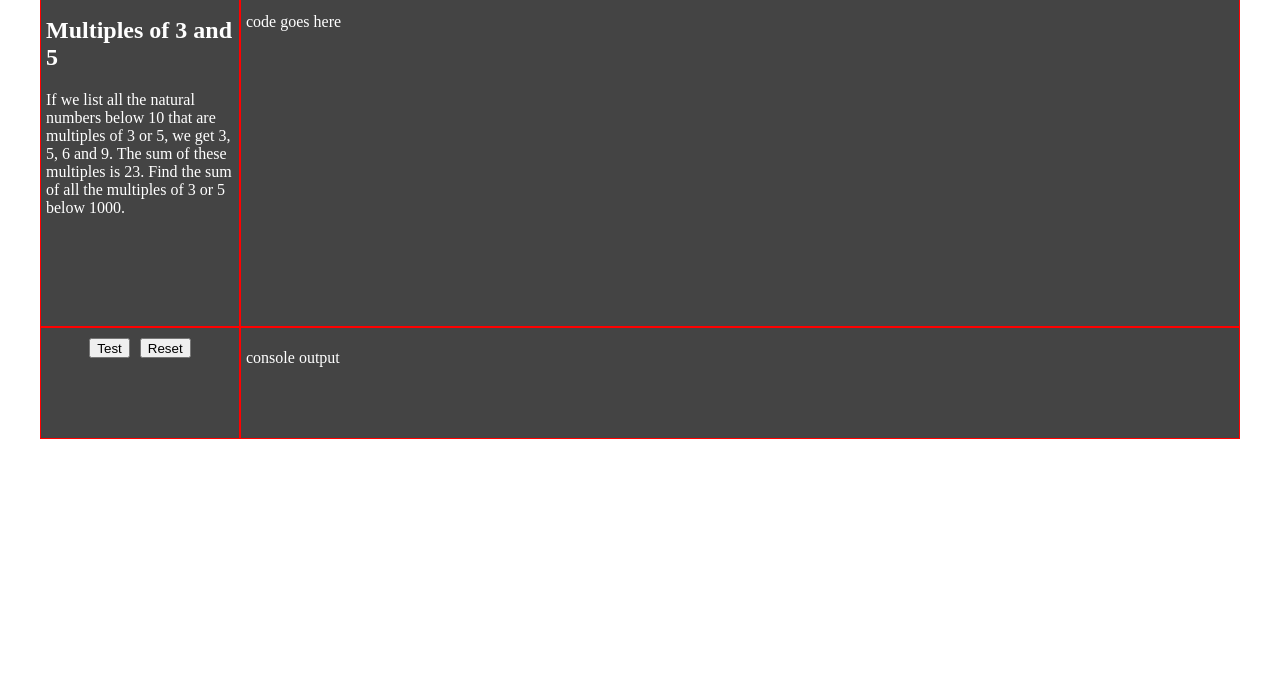
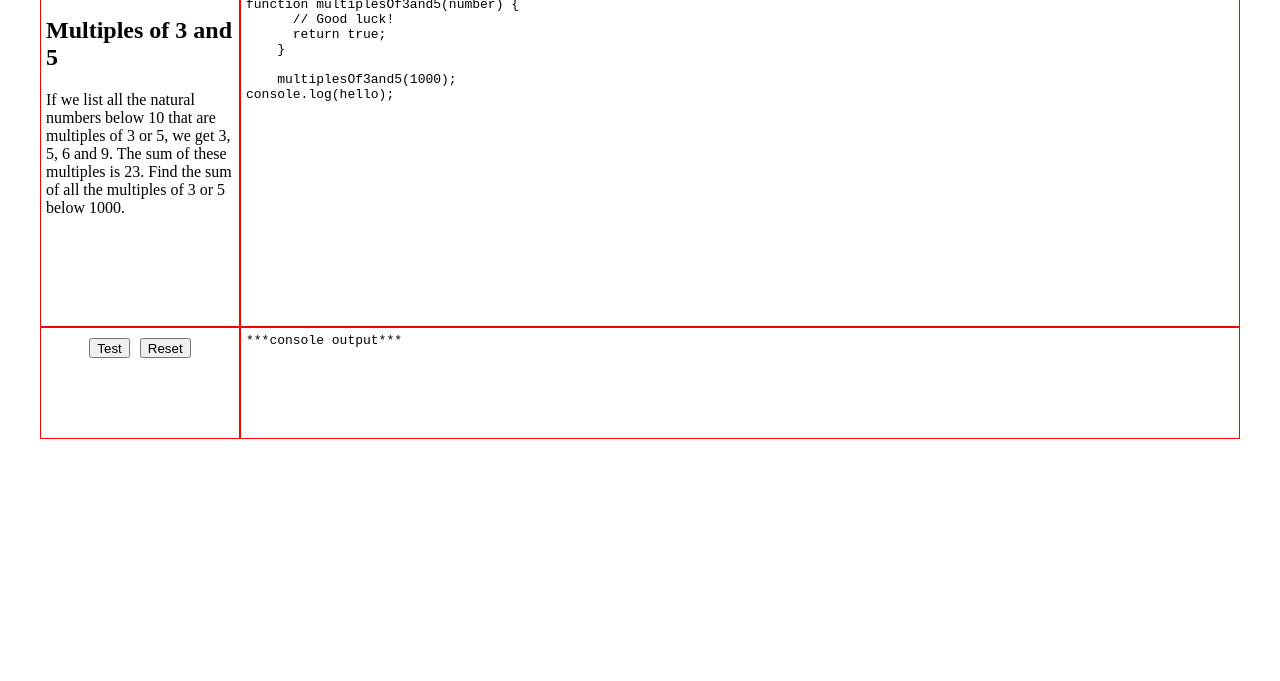
Before and after one commit to chingu-voyages/geckos-project-17, a plain HTML site: page index.html in a window 1280 px wide. Shown: the part 119-800 px from the top of the page. Drawn offline with nearby package versions, Linux system fonts and the light colour scheme.

Commit message:
#editor is now editable, added throttler function for console.

```diff
--- a/index.html
+++ b/index.html
@@ -32,15 +32,13 @@
     </div>
 
     <div id="challenge" class="box">
-
+      <!--current challenge will print here-->
     </div>
 
-    <div id="editor" class="box">
-      <p>code goes here</p>
-    </div>
+    <code contenteditable id="editor" class="box"><!--current code will print here--></code>
 
     <div id="console"class="box">
-      <p>console output</p>
+      ***console output***<br>
     </div>
 
     <div id="control" class="box">
@@ -50,6 +48,7 @@
     </div>
 
   </div> <!--end wrapper-->
+  <script src="https://cdn.rawgit.com/google/code-prettify/master/loader/run_prettify.js"></script>
   <script
   src="https://code.jquery.com/jquery-3.3.1.js"
   integrity="sha256-2Kok7MbOyxpgUVvAk/HJ2jigOSYS2auK4Pfzbm7uH60="
--- a/js/main.js
+++ b/js/main.js
@@ -2,8 +2,11 @@ $(document).ready(function() {
   // variables
   let currentChallenge = 0;
   let challengePane = ``;
+  let editorCode = ``;
   let test = true;
   let alert = "test failed";
+  let timer;
+  let delay = 1000;
 
   //functions
   const challengeComplete = function() {
@@ -12,14 +15,54 @@ $(document).ready(function() {
 
   const pageUpdate = function() {
     challengePane = `<h2>${euler[currentChallenge].title}</h2><p>${euler[currentChallenge].description}</p>`;
+    editorCode = `<code class="prettyprint">${euler[currentChallenge].seed}
+console.log(hello);</code>`; //think the reason prettyprint doesn't work is because css checks it too early or prettier script loads too late
     $('#challenge').empty();
     $(challengePane).appendTo('#challenge');
+    $('#editor').empty();
+    $(editorCode).appendTo('#editor');
     $(".modal").css("display", "none");
     // also updates source for tests and editor seed
   }
 
+  function printLog() {
+    let output = document.createElement("code");
+    output.innerHTML = "it worked!" + "<br>";
+    $("#console").append(output);
+  }
+
+  // //repurposing console.log:
+  // (function () {
+  //   console.old = console.log;
+  //   console.log = function() {
+  //     for (let i = 0; i < arguments.length; i++;) {
+  //       let arg = arguments[i];
+  //       $("#console").innerHTML +="<code class=prettyprint">;
+  //       if (
+  //         typeof arg === "object" &&
+  //         typeof JSON === "object" &&
+  //         typeof JSON.stringify === "function"
+  //       ) {
+  //         $("#console").innerHTML += JSON.stringify(arg);
+  //       } else {
+  //         $("#console").innerHTML += arg;
+  //       };
+  //     }
+  //     $("#console").innerHTML += "</code><br>";
+  //   }
+  // }); //end of logger function
+
   //run on load
   pageUpdate();
+
+  //keyup events
+  $("#editor").keyup(function() {
+    if (typeof timer != "undefined") {
+      clearTimeout(timer);
+      timer = 0;
+    };
+    timer = setTimeout(printLog, delay);
+  });
 
   //click events
   $("#test").click(function() {
--- a/main.css
+++ b/main.css
@@ -7,6 +7,12 @@ button {
   display: inline;
   margin: 5px;
   max-height: 20px;
+}
+
+[contenteditable] {
+  display: block;
+  font-family: monospace;
+  white-space: pre;
 }
 
 .modal {
@@ -42,8 +48,8 @@ button {
 }
 
 .box {
-  background-color: #444;
-  color: #fff;
+  background-color: #fff;
+  color: #000;
   padding: 5px;
   border: 1px solid red;
   min-width: 100px;
@@ -81,6 +87,7 @@ button {
 #console {
   grid-area: console;
   overflow: scroll;
+  font-family: monospace;
 }
 
 #control {
```
